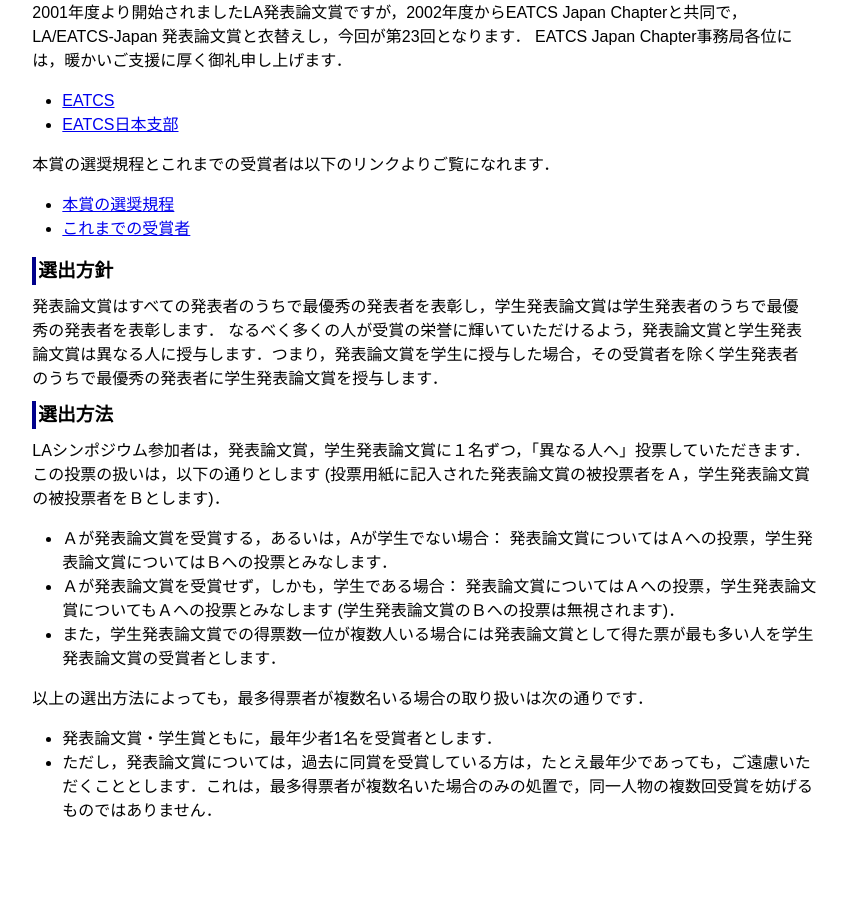
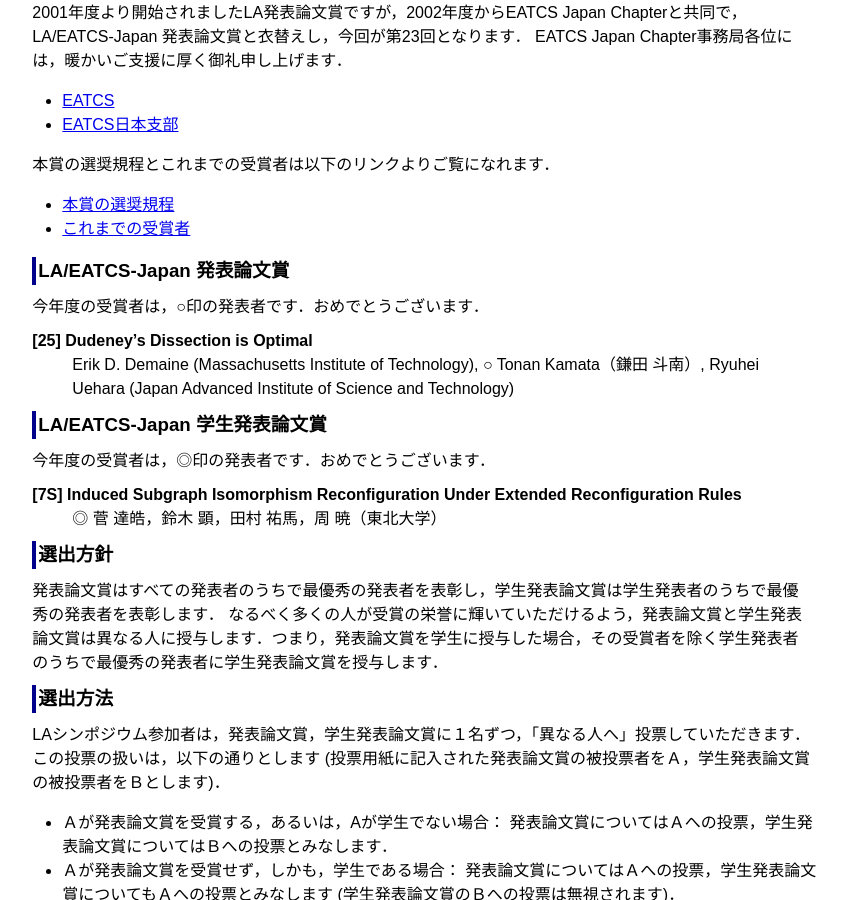
Before and after one commit to ytamura12/la-symposium_test.github.io, a Jekyll site: the page built from 2024/winter.md, in a window 1280 px wide and 900 px high, scrolled down 1527 px. Shown: the whole window, without its empty margins (326-1173 px from the left). Built offline with Jekyll 4.4.1, drawn with Linux system fonts in a browser that asks for light colours; before the commit the page ends 2366 px from its top, so only the background shows below that.

Commit message:
Update winter.md and news.md

```diff
--- a/2024/winter.md
+++ b/2024/winter.md
@@ -100,21 +100,21 @@ Chapter事務局各位には，暖かいご支援に厚く御礼申し上げま
 * [これまでの受賞者](http://www.dais.is.tohoku.ac.jp/eatcs_japan/award-j.html){:target="_blank"}
 
 
-<!--
+
 ### LA/EATCS-Japan 発表論文賞
 
 今年度の受賞者は，○印の発表者です．おめでとうございます．
 
-[24] マルチンゲール集中不等式に基づく合意モデルの解析
-: ○ 清水 伸高 (東京工業大学), 白髪 丈晴 (中央大学)
+[25] Dudeney’s Dissection is Optimal
+: Erik D. Demaine (Massachusetts Institute of Technology), ○ Tonan Kamata（鎌田 斗南）, Ryuhei Uehara (Japan Advanced Institute of Science and Technology)
 
 ### LA/EATCS-Japan 学生発表論文賞
 
 今年度の受賞者は，◎印の発表者です．おめでとうございます．
 
-[33S] 整面凸多面体の重なりを持たない辺展開図の数え上げ
-: ◎ 塩田 拓海 (九州工業大学), 榎本 優大, 堀山 貴史 (北海道大学), 斎藤 寿樹 (九州工業大学)
--->
+[7S] Induced Subgraph Isomorphism Reconfiguration Under Extended Reconfiguration Rules
+: ◎ 菅 達皓，鈴木 顕，田村 祐馬，周 暁（東北大学）
+
 
 
 ### 選出方針
```
Also changed, not shown: _includes/news.md (+1 -0 lines), 2 other files.
